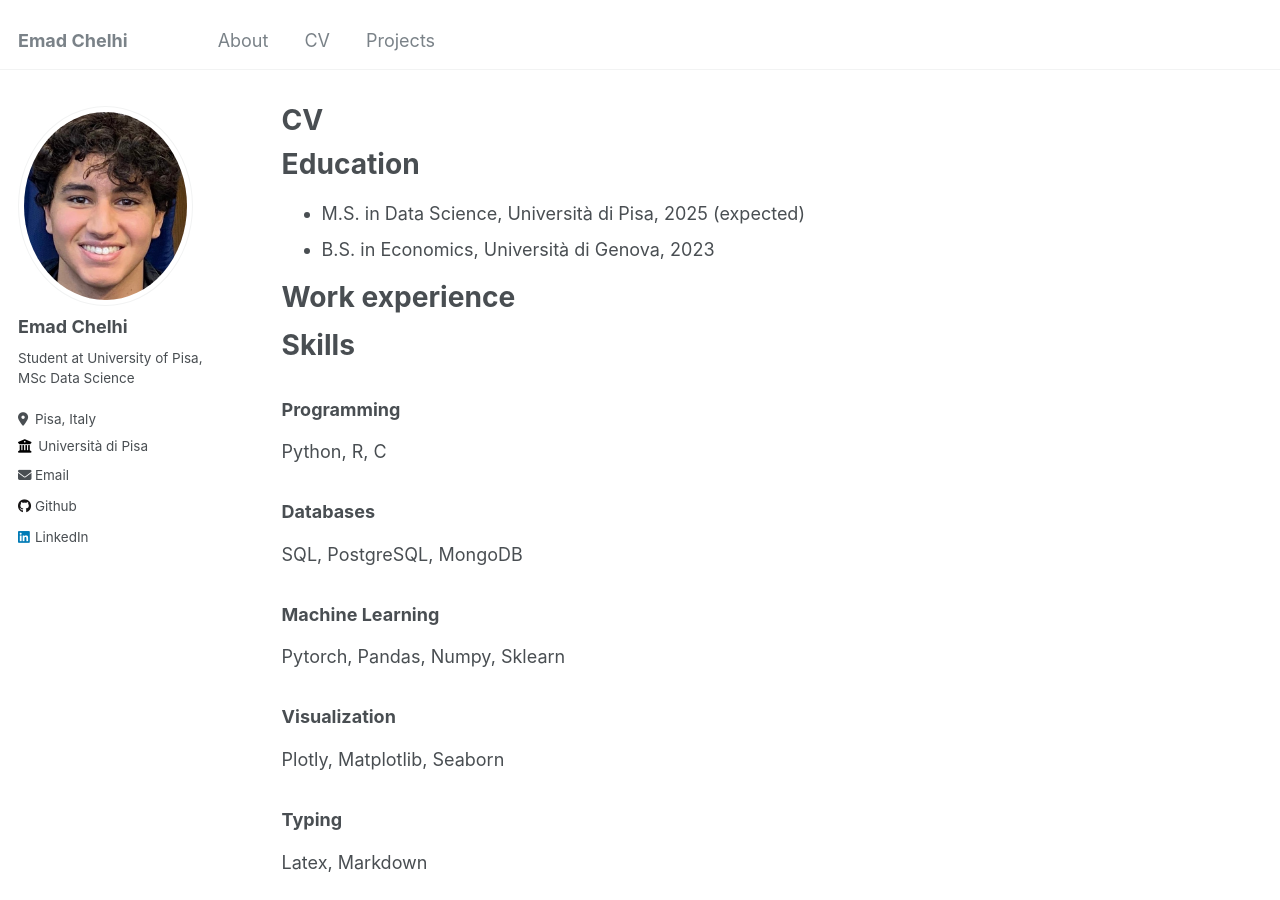
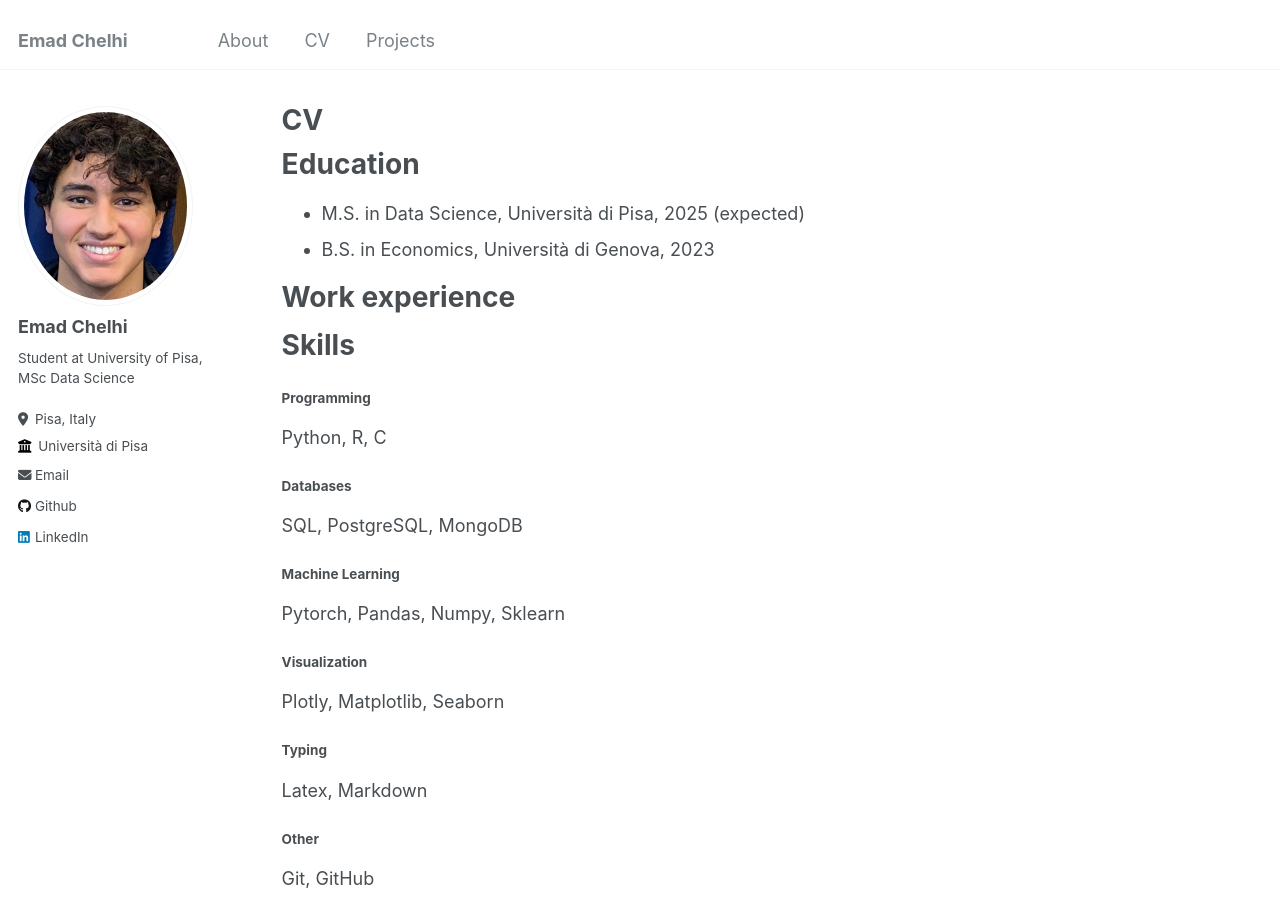
Before and after one commit to emadchelhi/emadchelhi.github.io, a Jekyll site: the page built from _pages/cv.md, in a window 1280 px wide and 900 px high. Built offline with Jekyll 4.4.1, drawn with Linux system fonts in a browser that asks for light colours.

Commit message:
Update cv.md

```diff
--- a/_pages/cv.md
+++ b/_pages/cv.md
@@ -23,22 +23,22 @@ Work experience
 Skills
 ======
 
-### Programming
+#### Programming
 Python, R, C
 
-### Databases
+#### Databases
 SQL, PostgreSQL, MongoDB
 
-### Machine Learning
+#### Machine Learning
 Pytorch, Pandas, Numpy, Sklearn
 
-### Visualization
+#### Visualization
 Plotly, Matplotlib, Seaborn
 
-### Typing
+#### Typing
 Latex, Markdown
 
-### Other
+#### Other
 Git, GitHub
 
 
```
